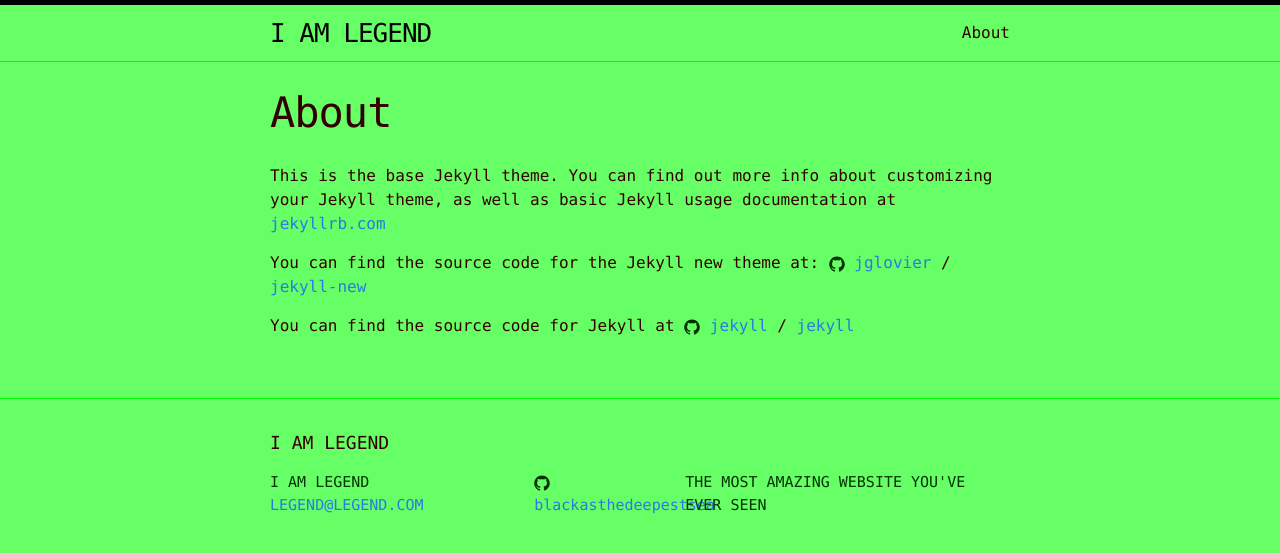
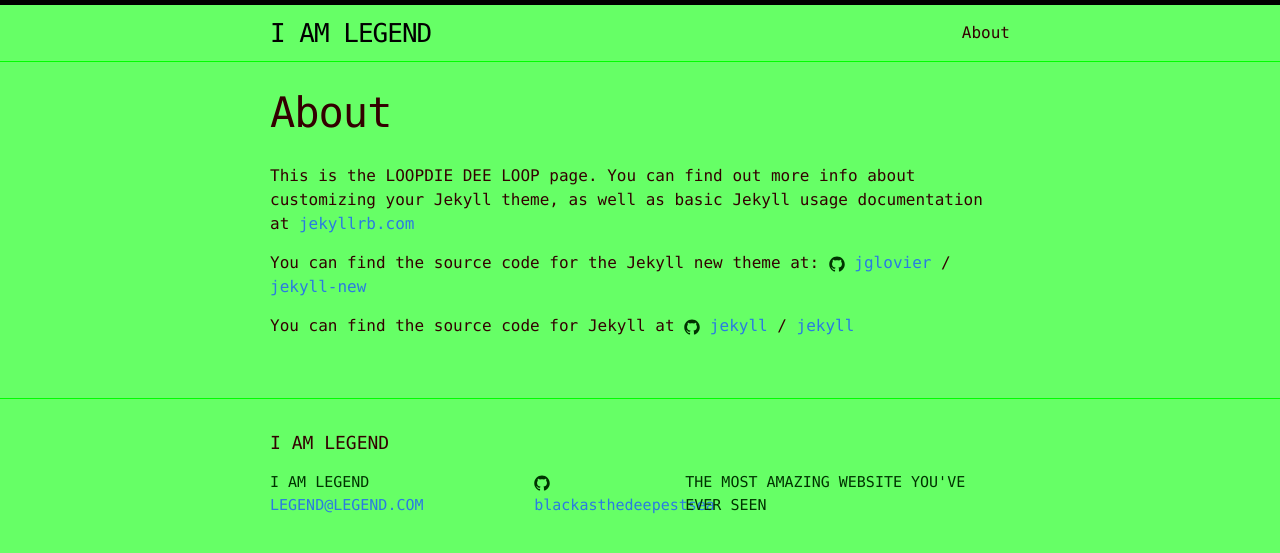
Before and after one commit to Blackasthedeepestsea/blackasthedeepestsea.github.io, a Jekyll site: the page built from about.md, in a window 1280 px wide. Shown: the top 553 px of the page. Built offline with Jekyll 4.4.1, drawn with Linux system fonts in a browser that asks for light colours.

Commit message:
Update about.md

```diff
--- a/about.md
+++ b/about.md
@@ -4,7 +4,7 @@ title: About
 permalink: /about/
 ---
 
-This is the base Jekyll theme. You can find out more info about customizing your Jekyll theme, as well as basic Jekyll usage documentation at [jekyllrb.com](http://jekyllrb.com/)
+This is the LOOPDIE DEE LOOP page. You can find out more info about customizing your Jekyll theme, as well as basic Jekyll usage documentation at [jekyllrb.com](http://jekyllrb.com/)
 
 You can find the source code for the Jekyll new theme at:
 {% include icon-github.html username="jglovier" %} /
```
